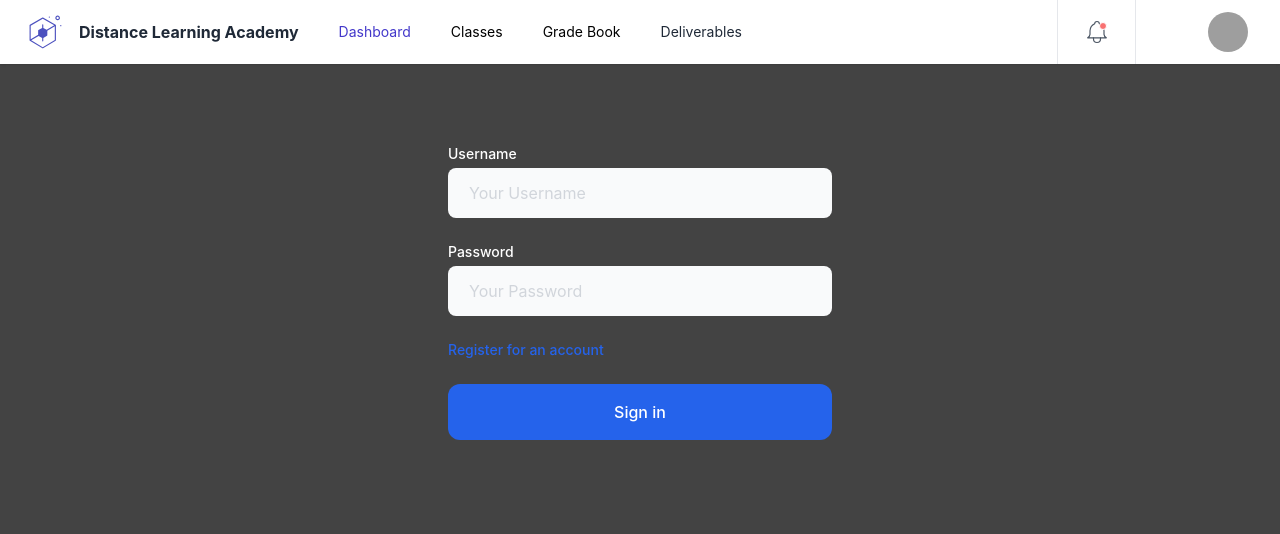
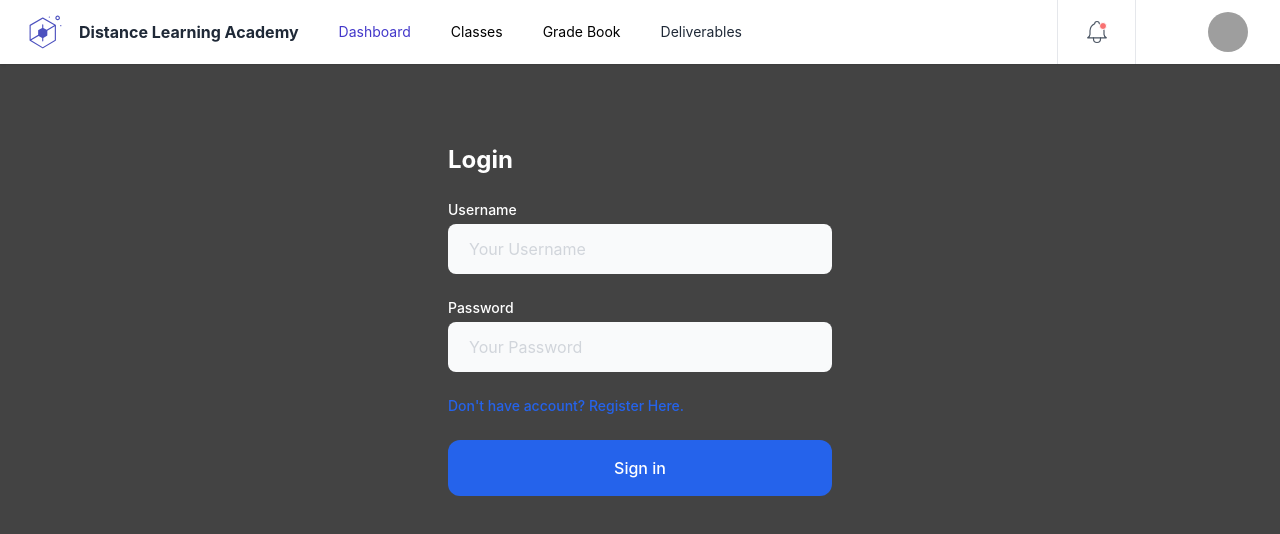
Before and after one commit to sbuckhanan/distance-learning-academy, a React (Create React App) app: page /register#/login in a window 1280 px wide. Shown: the top 534 px of the page. Built offline with nearby package versions, Linux system fonts and the light colour scheme; no server answers; grey boxes are pictures that could not be loaded.

Commit message:
fix bugs with navigation

```diff
--- a/src/components/App/App.tsx
+++ b/src/components/App/App.tsx
@@ -10,20 +10,22 @@ import { NavBar } from '../Navbar/Navbar';
 
 function App() {
 	const dispatch = useDispatch();
-
 	const user = useSelector((store: UserState) => store.user);
 
 	useEffect(() => {
 		dispatch({ type: 'FETCH_USER' });
-	}, [user]);
+	}, [dispatch]);
 
 	return (
 		<Router>
 			<NavBar />
 			<Routes>
 				<Route path='/' element={user.id ? <Dashboard /> : <Navigate replace to={'/login'} />} />
-				<Route path='/login' element={<LoginPage />} />
-				<Route path='/register' element={<RegisterForm />} />
+				<Route path='/login' element={!user.id ? <LoginPage /> : <Navigate replace to={'/'} />} />
+				<Route
+					path='/register'
+					element={!user.id ? <RegisterForm /> : <Navigate replace to={'/'} />}
+				/>
 			</Routes>
 		</Router>
 	);
--- a/src/components/LoginPage/LoginPage.tsx
+++ b/src/components/LoginPage/LoginPage.tsx
@@ -39,6 +39,7 @@ function LoginPage() {
 											{errors.loginMessage}
 										</h3>
 									)}
+									<h1 className='text-white font-bold text-2xl'>Login</h1>
 									<div>
 										<label htmlFor='username' className='block text-sm font-medium text-white'>
 											{' '}
@@ -81,10 +82,8 @@ function LoginPage() {
 										<div className='text-sm'>
 											<a
 												onClick={() => navigate('/register')}
-												href='#'
-												className='font-medium text-blue-600 hover:text-blue-500'>
-												{' '}
-												Register for an account{' '}
+												className='cursor-pointer font-medium text-blue-600 hover:text-blue-500'>
+												Don't have account? Register Here.
 											</a>
 										</div>
 									</div>
--- a/src/components/RegisterForm/RegisterForm.tsx
+++ b/src/components/RegisterForm/RegisterForm.tsx
@@ -35,6 +35,7 @@ function RegisterForm() {
 											{errors.loginMessage}
 										</h3>
 									)}
+									<h1 className='text-white font-bold text-2xl'>Register</h1>
 									<div>
 										<label htmlFor='username' className='block text-sm font-medium text-white'>
 											{' '}
@@ -77,8 +78,7 @@ function RegisterForm() {
 										<div className='text-sm'>
 											<a
 												onClick={() => navigate('/login')}
-												href='#'
-												className='font-medium text-blue-600 hover:text-blue-500'>
+												className='cursor-pointer font-medium text-blue-600 hover:text-blue-500'>
 												{' '}
 												Already have an account? Sign In.{' '}
 											</a>
```
